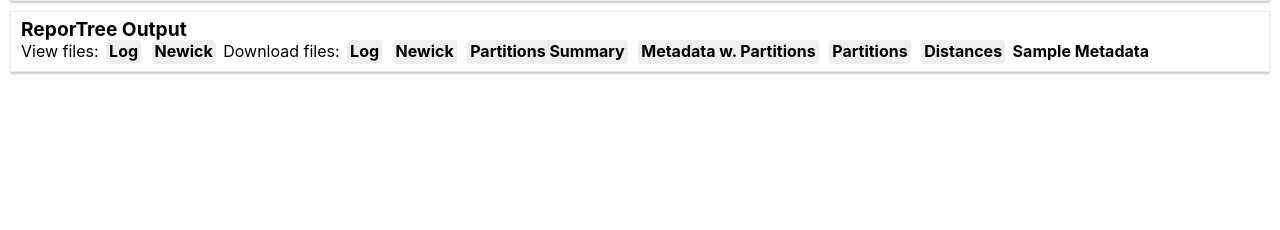
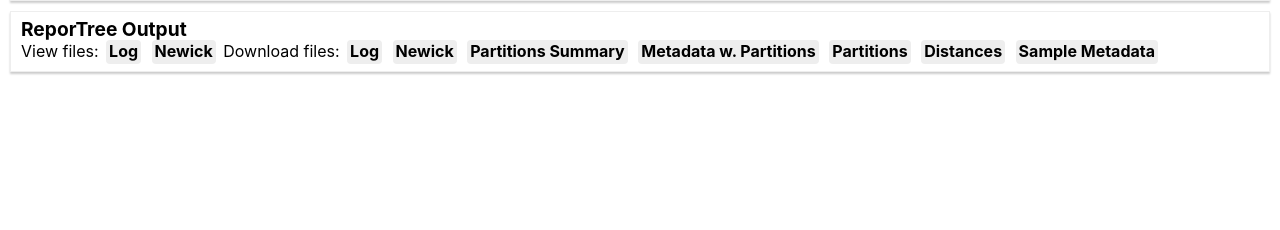
Before and after one commit to ssi-dk/beone-datahub, a Django app: template main/templates/main/rt_job.html in a window 1280 px wide. Shown: the part 96-326 px from the top of the page. Run offline with Django 4.2, Linux system fonts and the light colour scheme; the template is opened without the code that fills it, so the values that code supplies are empty; parts of the project's set-up code (start-up, migrations or seed data) failed here and were passed over; some libraries are stand-ins or nearby versions.

Commit message:
Add class "menu-item".

```diff
--- a/main/templates/main/rt_job.html
+++ b/main/templates/main/rt_job.html
@@ -28,7 +28,7 @@
         <a href="{% url 'download_rt_file' rt_job.pk 'metadata_w_partitions' %}" target="_blank" class="menu-item">Metadata w. Partitions</a>
         <a href="{% url 'download_rt_file' rt_job.pk 'partitions' %}" target="_blank" class="menu-item">Partitions</a>
         <a href="{% url 'download_rt_file' rt_job.pk 'distances' %}" target="_blank" class="menu-item">Distances</a>
-        <a href="{% url 'download_sample_metadata' rt_job.pk 'metadata' %}" target="_blank">Sample Metadata</a>
+        <a href="{% url 'download_sample_metadata' rt_job.pk 'metadata' %}" target="_blank" class="menu-item">Sample Metadata</a>
       </nav>
   </div>
 </div>
```
